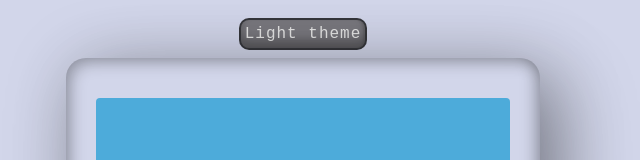
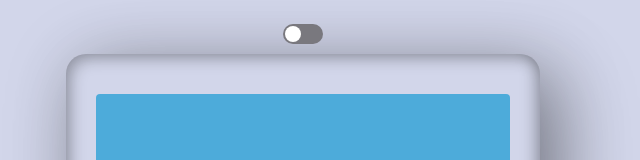
Before and after one commit to EmilMattssonTech/react-calculator, a React (Vite) app: page / in a window 1280 px wide. Shown: the top 160 px of the page, without its empty margins (337-977 px from the left). Built offline with nearby package versions, Linux system fonts and the light colour scheme.

Commit message:
lightswitch button changed

```diff
--- a/src/App.css
+++ b/src/App.css
@@ -23,18 +23,6 @@ body {
   align-items: center;
   justify-content: center;
   gap: 10px;
-}
-
-#theme-button {
-  padding: 5px 4px;
-  border-radius: 8px;
-  border: none;
-  background-color: var(--big-button-color);
-  color: var(--button-text-color);
-  font-size: 16px;
-  letter-spacing: 1px;
-  box-shadow: inset -2px 0 2px rgba(0, 0, 0, 0.1),
-    inset 0 -8px 8px rgba(0, 0, 0, 0.25), 0 0 0 2px rgba(0, 0, 0, 0.75);
 }
 
 .calculator-grid {
--- a/src/ThemeButton.css
+++ b/src/ThemeButton.css
@@ -0,0 +1,49 @@
+#checkbox {
+  visibility: hidden;
+  display: none;
+}
+.check {
+  position: relative;
+  display: block;
+  width: 40px;
+  height: 20px;
+  border-radius: 20px;
+  background-color: var(--big-button-color);
+  cursor: pointer;
+  overflow: hidden;
+  transition: ease-in 0.5s;
+}
+
+#checkbox:checked ~ .check {
+  background: #fff;
+}
+.check::before {
+  content: "";
+  position: absolute;
+  top: 2px;
+  left: 2px;
+  background-color: #fff;
+  width: 16px;
+  height: 16px;
+  border-radius: 50%;
+  transition: 0.5s;
+}
+#checkbox:checked ~ .check:before {
+  transform: translate(-50px);
+}
+
+.check::after {
+  content: "";
+  position: absolute;
+  top: 2px;
+  right: 2px;
+  background-color: #092c3e;
+  width: 16px;
+  height: 16px;
+  border-radius: 50%;
+  transition: 0.5s;
+  transform: translate(50px);
+}
+#checkbox:checked ~ .check::after {
+  transform: translate(0px);
+}
--- a/src/ThemeButton.jsx
+++ b/src/ThemeButton.jsx
@@ -1,12 +1,7 @@
 import React, { useState } from "react";
+import "./Themebutton.css";
 
 export default function ThemeButton({ theme, setTheme }) {
-  // const toggleTheme = () => {
-  //   setTheme((curr) => (curr === "dark" ? "light" : "dark"));
-  //   console.log("new theme applied");
-  //   console.log(setTheme((curr) => (curr === "dark" ? "light" : "dark")));
-  // };
-
   const toggleTheme = () => {
     setTheme((curr) => (curr === "dark" ? "light" : "dark"));
   };
@@ -14,8 +9,10 @@ export default function ThemeButton({ theme, setTheme }) {
   document.documentElement.classList.toggle("light");
 
   return (
-    <button id="theme-button" onClick={toggleTheme}>
-      {theme === "light" ? "Light theme" : "Dark theme"}
-    </button>
+    <label>
+      {/* {theme === "light" ? "Light theme" : "Dark theme"} */}
+      <input type="checkbox" id="checkbox" onClick={toggleTheme} />
+      <span className="check"></span>
+    </label>
   );
 }
```
